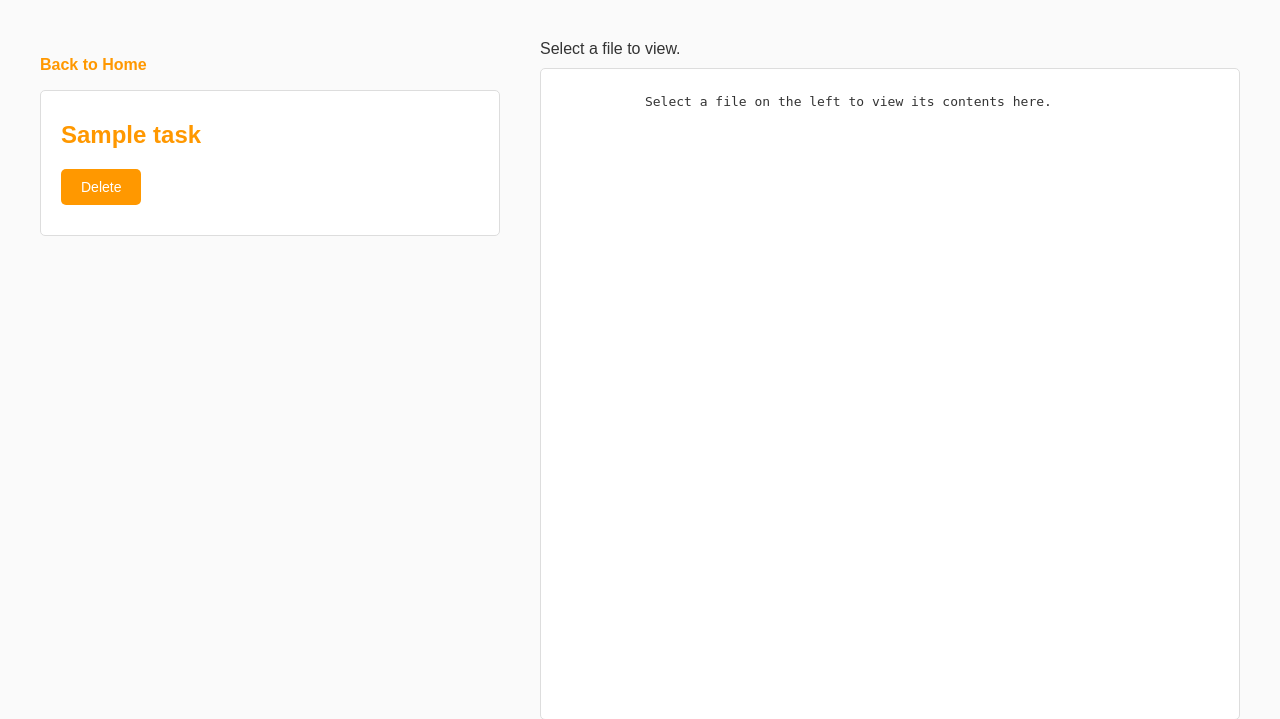
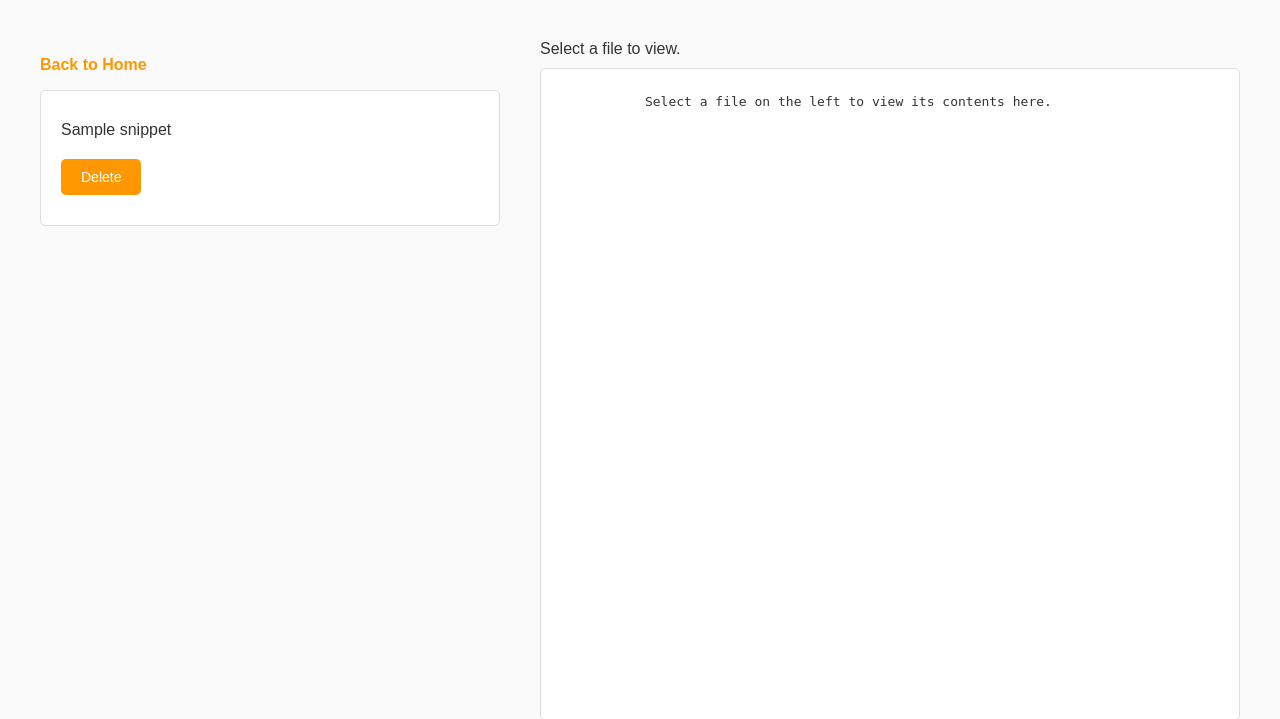
Before and after one commit to texmex76/transcription-service, a Flask app: template templates/archive.html in a window 1280 px wide. Shown: the part 138-857 px from the top of the page. Run offline with Flask 3, Linux system fonts and the light colour scheme; the template is opened without the code that fills it: most values are stand-ins (such as "Sample title", 1, 10 or a date in 2020).

Commit message:
Better layout in archive

```diff
--- a/app.py
+++ b/app.py
@@ -202,7 +202,6 @@ def view_file(task_id, filename):
 
 @app.route("/archive")
 def archive():
-    """Render the archive of transcriptions."""
     if not BASE_DIR or not os.path.isdir(BASE_DIR):
         return (
             "No transcriptions directory found. Please configure base_dir in settings.",
@@ -214,7 +213,28 @@ def archive():
         task_dir = os.path.join(BASE_DIR, d)
         if os.path.isdir(task_dir):
             files = os.listdir(task_dir)
-            tasks[d] = files
+
+            # Default snippet if we don't have an output.txt
+            snippet = "No transcription available."
+
+            # If there's an output.txt, read the first 200 chars
+            if "output.txt" in files:
+                output_txt_path = os.path.join(task_dir, "output.txt")
+                if os.path.isfile(output_txt_path):
+                    with open(
+                        output_txt_path,
+                        "r",
+                        encoding="utf-8",
+                        errors="replace",
+                    ) as f:
+                        text = f.read().strip()
+                    if len(text) > 200:
+                        snippet = text[:200] + "..."
+                    else:
+                        snippet = text
+
+            # Store both the list of files and the snippet
+            tasks[d] = {"files": files, "snippet": snippet}
 
     return render_template(
         "archive.html",
--- a/static/style.css
+++ b/static/style.css
@@ -105,10 +105,12 @@ footer {
 .task {
     border-bottom: 1px solid #ddd;
     padding: 10px 0;
+    margin-bottom: 10px;
 }
 
 .task:last-child {
     border-bottom: none;
+    margin-bottom: 0;
 }
 
 .task h2 {
--- a/templates/archive.html
+++ b/templates/archive.html
@@ -9,23 +9,28 @@
         </p>
         <div class="task-list">
             {% if tasks %}
-                {% for task in tasks %}
+                {% for task, data in tasks.items() %}
                 <div class="task">
-                    <h2>{{ task }}</h2>
-                    <div class="download-links">
-                        {% if 'output.txt' in tasks[task] %}
-                        <a href="#" onclick="showFile('{{task}}','output.txt')">TXT</a>
+                    <!-- Show snippet as the "title" instead of the UUID -->
+                    <div class="text-prexiew">{{ data.snippet }}</div>
+
+                    <div class="download-links" style="display: flex; gap: 10px; align-items: center;">
+                        <!-- Only show a link if the file exists in data['files'] -->
+                        {% if 'output.txt' in data['files'] %}
+                        <a href="#" onclick="showFile('{{ task }}','output.txt')">TXT</a>
                         {% endif %}
-                        {% if 'output.srt' in tasks[task] %}
-                        <a href="#" onclick="showFile('{{task}}','output.srt')">SRT</a>
+                        {% if 'output.srt' in data['files'] %}
+                        <a href="#" onclick="showFile('{{ task }}','output.srt')">SRT</a>
                         {% endif %}
-                        {% if 'stdout.log' in tasks[task] %}
-                        <a href="#" onclick="showFile('{{task}}','stdout.log')">Stdout</a>
+                        {% if 'stdout.log' in data['files'] %}
+                        <a href="#" onclick="showFile('{{ task }}','stdout.log')">Stdout</a>
                         {% endif %}
+
+                        <!-- Move the Delete button onto the same line -->
+                        <form method="POST" action="{{ url_for('delete_task', task_id=task) }}" style="display:inline; margin:0;">
+                            <button class="button" type="submit">Delete</button>
+                        </form>
                     </div>
-                    <form method="POST" action="{{ url_for('delete_task', task_id=task) }}" style="margin-top:10px;">
-                        <button class="button" type="submit">Delete</button>
-                    </form>
                 </div>
                 {% endfor %}
             {% else %}
@@ -36,6 +41,7 @@
 
     <div class="right-panel-container">
         <div class="preview-header">
+            <!-- We'll put the "Viewing: ..." text and the "Download" button here -->
             <span id="file-name-display">Select a file to view.</span>
             <button id="download-button" class="button" style="display:none;">Download</button>
         </div>
@@ -57,7 +63,9 @@ async function showFile(task_id, filename) {
     currentTaskId = task_id;
     currentFileName = filename;
 
-    fileNameDisplay.textContent = `Viewing: ${filename}`;
+    // Show the UUID (task_id) in the "Viewing: ..." text
+    fileNameDisplay.textContent = `Viewing ${task_id}: ${filename}`;
+
     downloadButton.style.display = 'inline-block';
     downloadButton.onclick = () => {
         window.location.href = `/download/${task_id}/${filename}`;
@@ -68,7 +76,6 @@ async function showFile(task_id, filename) {
         let response = await fetch(`/view/${task_id}/${filename}`);
         if (response.ok) {
             let text = await response.text();
-            // Wrap in a <pre> for preserving whitespace and newlines
             contentDiv.innerHTML = "<pre>" + escapeHTML(text) + "</pre>";
         } else {
             contentDiv.textContent = "Failed to load file.";
```
